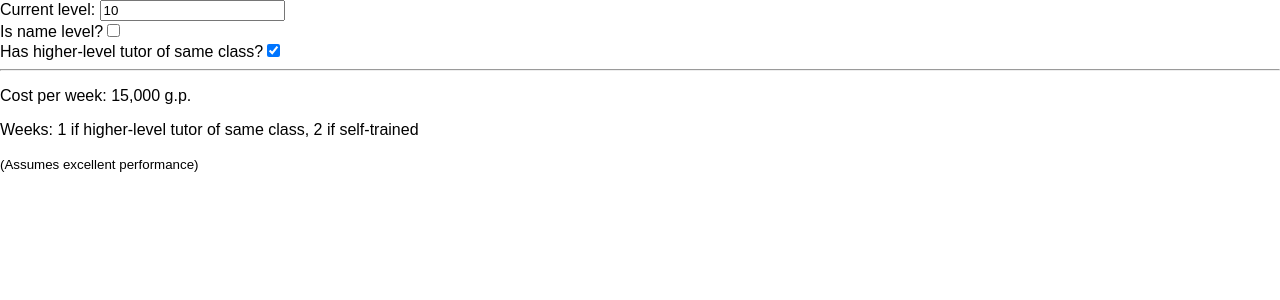
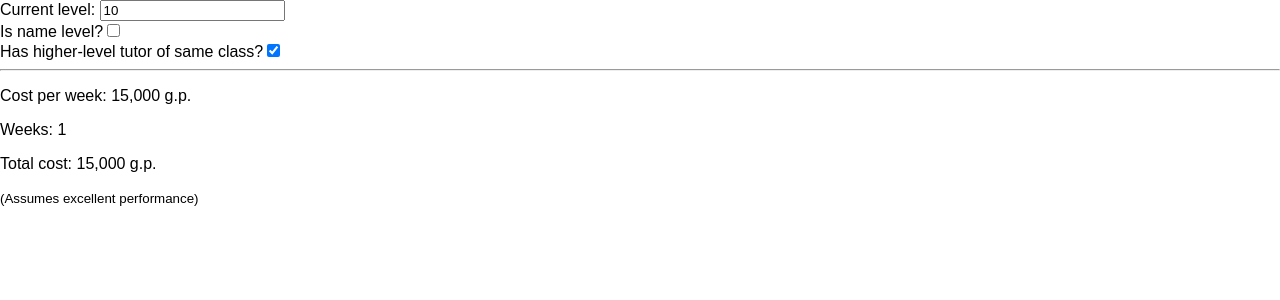
Before and after one commit to TrueWill/adnd-xp-training, a React (Create React App) app: page / in a window 1280 px wide. Shown: the top 300 px of the page. Built offline with nearby package versions, Linux system fonts and the light colour scheme.

Commit message:
Calculate number of weeks and total cost

```diff
--- a/src/App.js
+++ b/src/App.js
@@ -34,6 +34,8 @@ class App extends Component {
   render() {
     const { currentLevel, isNameLevel, baseClass, hasTutor } = this.state;
 
+    const calculated = calculator(this.state);
+
     return (
       <div>
         <Level
@@ -52,16 +54,9 @@ class App extends Component {
           />
         )}
         <hr />
-        <p>
-          Cost per week: {calculator(this.state).costPerWeek.toLocaleString()}{' '}
-          g.p.
-        </p>
-        <p>
-          Weeks:
-          {isNameLevel
-            ? ' 1'
-            : ' 1 if higher-level tutor of same class, 2 if self-trained'}
-        </p>
+        <p>Cost per week: {calculated.costPerWeek.toLocaleString()} g.p.</p>
+        <p>Weeks: {calculated.weeks}</p>
+        <p>Total cost: {calculated.totalCost.toLocaleString()} g.p.</p>
         <p>
           <small>(Assumes excellent performance)</small>
         </p>
--- a/src/calculator.js
+++ b/src/calculator.js
@@ -1,7 +1,7 @@
 import { costByClassForNameLevel, costForBelowNameLevel } from './constants';
 
 const calculator = state => {
-  const { currentLevel, isNameLevel, baseClass } = state;
+  const { currentLevel, isNameLevel, baseClass, hasTutor } = state;
 
   const costPerLevelPerWeek = isNameLevel
     ? costByClassForNameLevel[baseClass]
@@ -9,8 +9,14 @@ const calculator = state => {
 
   const costPerWeek = currentLevel * costPerLevelPerWeek;
 
+  const weeks = isNameLevel || hasTutor ? 1 : 2;
+
+  const totalCost = costPerWeek * weeks;
+
   return {
-    costPerWeek
+    costPerWeek,
+    weeks,
+    totalCost
   };
 };
 
```
